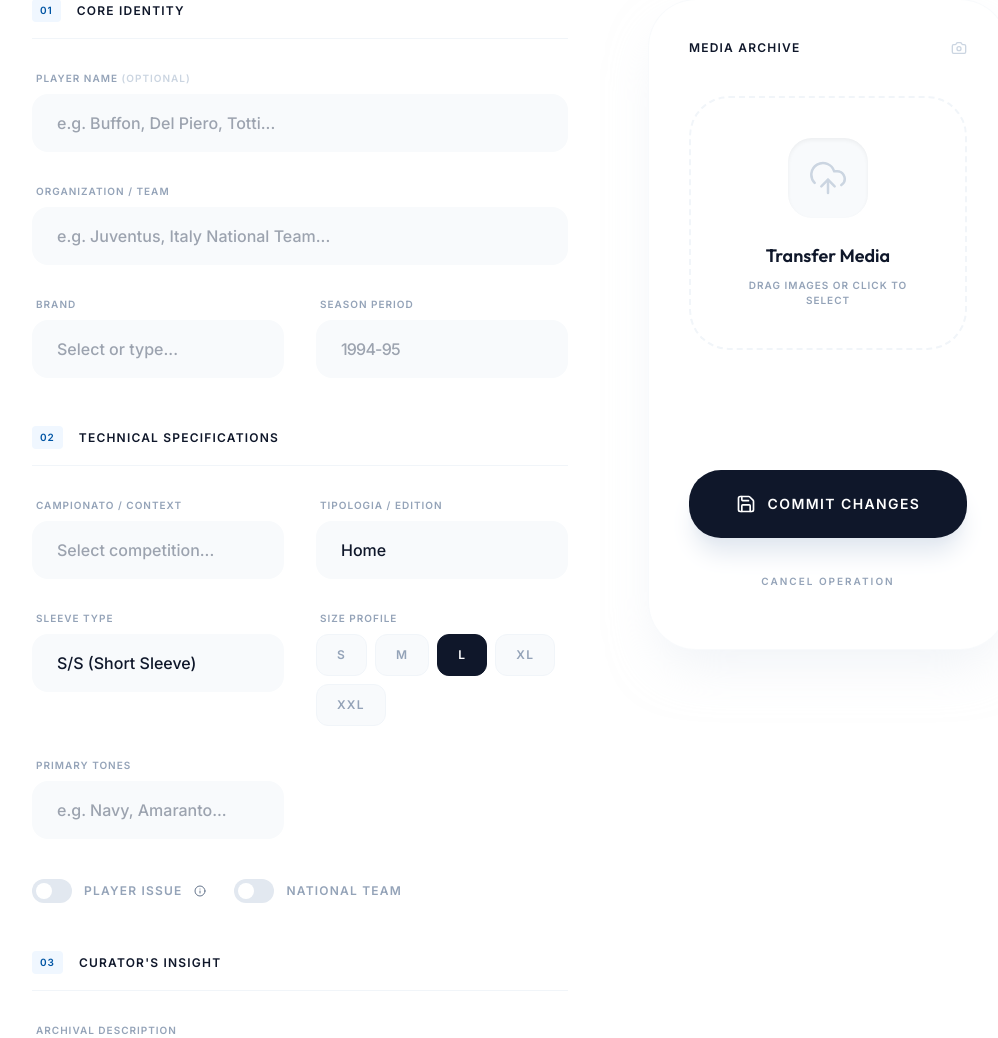
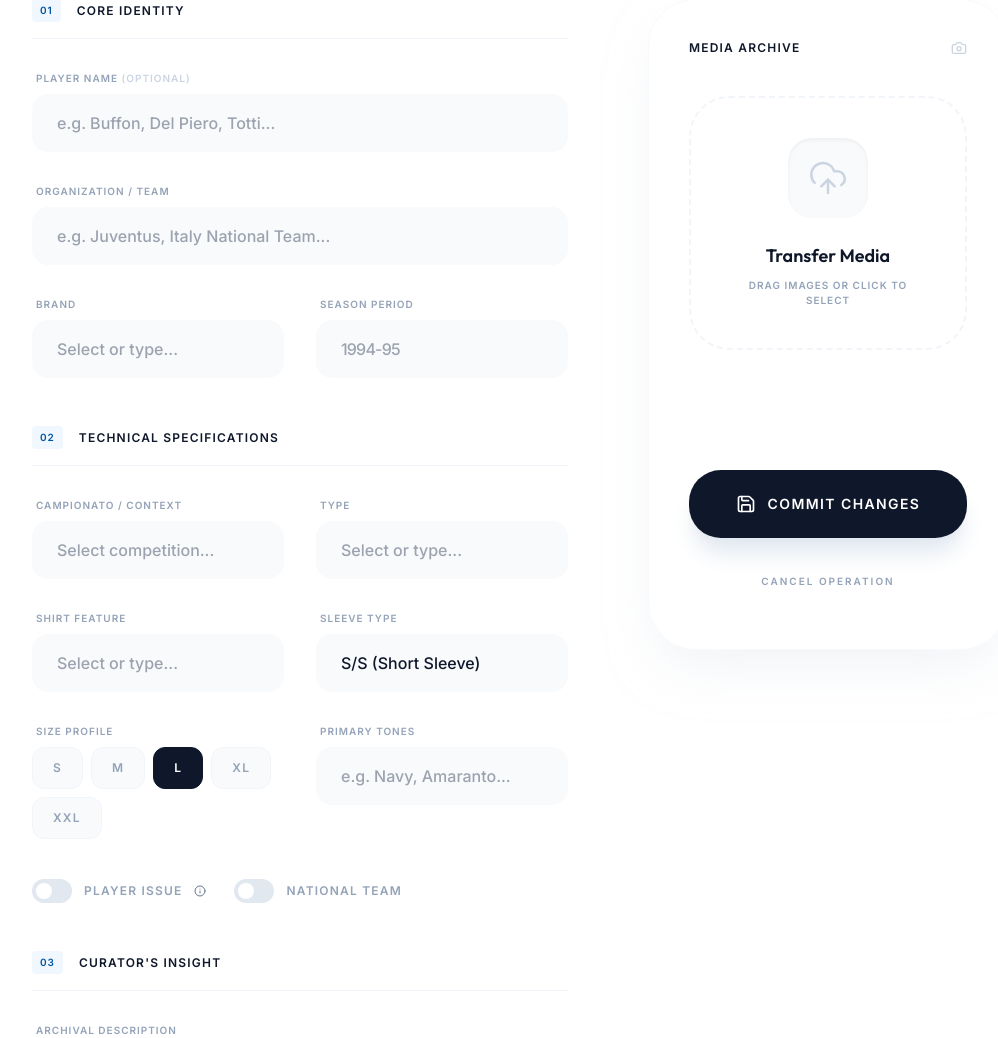
Before and after one commit to VitoAntonioPagone/kitaly, a Flask app: page /admin/new in a window 1280 px wide. Shown: the part 278-1316 px from the top of the page, without its empty margins (120-1118 px from the left). Run offline with Flask 3, Linux system fonts and the light colour scheme; the visitor is signed in with stand-in values (Sample User, id 1); some libraries are stand-ins or nearby versions.

Commit message:
feat: add 'type' field to shirts and update related templates for localization

```diff
--- a/app/__init__.py
+++ b/app/__init__.py
@@ -62,4 +62,56 @@ def create_app():
             'official_email': os.getenv('OFFICIAL_EMAIL')
         }
 
+    type_labels_it = {
+        'Shirt': 'Maglia',
+        'Training Shirt': 'Maglia allenamento',
+        'Polo Shirt': 'Polo',
+        'T-Shirt': 'Maglietta',
+        'Sweatshirt': 'Felpa',
+        'Hoodie': 'Felpa con cappuccio',
+        'Jacket': 'Giacca',
+        '1/4 Zip': '1/4 zip',
+        'Full Zip': 'Zip',
+        'Tracksuit': 'Tuta',
+        'Trousers': 'Pantaloni',
+        'Shorts': 'Pantaloncini',
+        'Gilet': 'Gilet',
+        'Vest': 'Canottiera',
+        'Accessories': 'Accessori',
+    }
+
+    @app.template_filter('type_label')
+    def type_label_filter(value):
+        if not value:
+            return ''
+        locale = str(get_locale() or 'en')
+        if locale == 'it':
+            return type_labels_it.get(value, value)
+        return value
+
+    @app.template_filter('type_label_or_shirt')
+    def type_label_or_shirt_filter(value):
+        locale = str(get_locale() or 'en')
+        if value:
+            return type_label_filter(value)
+        return 'Maglia' if locale == 'it' else 'Shirt'
+
+    @app.template_filter('display_name_localized')
+    def display_name_localized_filter(shirt):
+        parts = []
+        if getattr(shirt, 'player_name', None):
+            parts.append(shirt.player_name)
+        if getattr(shirt, 'maniche', None):
+            parts.append(shirt.maniche)
+        if getattr(shirt, 'squadra', None):
+            parts.append(shirt.squadra)
+        tipologia = getattr(shirt, 'tipologia', None)
+        if tipologia:
+            parts.append(tipologia)
+        parts.append(type_label_or_shirt_filter(getattr(shirt, 'type', None)))
+        if getattr(shirt, 'stagione', None):
+            stagione = shirt.stagione + ('*' if getattr(shirt, 'player_issued', False) else '')
+            parts.append(stagione)
+        return ' '.join([p for p in parts if p])
+
     return app
--- a/app/blueprints/admin.py
+++ b/app/blueprints/admin.py
@@ -122,7 +122,8 @@ def new_shirt():
                 taglia=taglia,
                 colore=request.form.get('colore'),
                 stagione=request.form.get('stagione'),
-                tipologia=request.form.get('tipologia'),
+                tipologia=request.form.get('tipologia') or None,
+                type=request.form.get('type'),
                 maniche=request.form.get('maniche'),
                 player_issued=bool(request.form.get('player_issued')),
                 nazionale=bool(request.form.get('nazionale')),
@@ -182,7 +183,8 @@ def edit_shirt(shirt_id):
             shirt.taglia = request.form.get('taglia')
             shirt.colore = request.form.get('colore')
             shirt.stagione = request.form.get('stagione')
-            shirt.tipologia = request.form.get('tipologia')
+            shirt.tipologia = request.form.get('tipologia') or None
+            shirt.type = request.form.get('type') or None
             shirt.maniche = request.form.get('maniche')
             shirt.player_issued = bool(request.form.get('player_issued'))
             shirt.nazionale = bool(request.form.get('nazionale'))
--- a/app/models.py
+++ b/app/models.py
@@ -16,7 +16,8 @@ class Shirt(db.Model):
     taglia = db.Column(db.String(10), nullable=False)
     colore = db.Column(db.String(50), nullable=False)
     stagione = db.Column(db.String(20), nullable=False)
-    tipologia = db.Column(db.String(50), nullable=False)
+    tipologia = db.Column(db.String(50), nullable=True)
+    type = db.Column(db.String(50), nullable=True)
     maniche = db.Column(db.String(50), nullable=True)
     player_issued = db.Column(db.Boolean, default=False)
     nazionale = db.Column(db.Boolean, default=False)
@@ -38,7 +39,7 @@ class Shirt(db.Model):
             parts.append(self.maniche)
         parts.append(self.squadra)
         parts.append(self.tipologia)
-        parts.append('Shirt')
+        parts.append(self.type or 'Shirt')
         parts.append(self.stagione + '*' if self.player_issued else self.stagione)
         return ' '.join(parts)
 
--- a/templates/admin/shirt_form.html
+++ b/templates/admin/shirt_form.html
@@ -96,17 +96,44 @@
 
                         <div class="space-y-2">
                             <label class="block text-[10px] font-bold uppercase tracking-widest text-slate-400 ml-1">{{
-                                _('Tipologia / Edition') }}</label>
-                            <select name="tipologia"
-                                class="w-full px-6 py-4 rounded-2xl bg-slate-50 border border-transparent focus:bg-white focus:border-italy-600 focus:ring-4 focus:ring-italy-100 outline-none transition-all font-medium text-slate-900 appearance-none cursor-pointer">
-                                <option value="Home" {{ 'selected' if shirt and shirt.tipologia=='Home' }}>Home</option>
-                                <option value="Away" {{ 'selected' if shirt and shirt.tipologia=='Away' }}>Away</option>
-                                <option value="Third" {{ 'selected' if shirt and shirt.tipologia=='Third' }}>Third
-                                </option>
-                                <option value="GK" {{ 'selected' if shirt and shirt.tipologia=='GK' }}>GK</option>
-                                <option value="Special" {{ 'selected' if shirt and shirt.tipologia=='Special' }}>Special
-                                </option>
-                            </select>
+                                _('Type') }}</label>
+                            {% set type_value = (shirt.type if shirt and shirt.type and shirt.type|lower != 'none' else '') %}
+                            <input type="text" name="type" list="types-list" value="{{ type_value }}"
+                                class="w-full px-6 py-4 rounded-2xl bg-slate-50 border border-transparent focus:bg-white focus:border-italy-600 focus:ring-4 focus:ring-italy-100 outline-none transition-all font-medium text-slate-900"
+                                placeholder="{{ _('Select or type...') }}">
+                            <datalist id="types-list">
+                                <option value="Shirt"></option>
+                                <option value="Training Shirt"></option>
+                                <option value="Polo Shirt"></option>
+                                <option value="T-Shirt"></option>
+                                <option value="Sweatshirt"></option>
+                                <option value="Hoodie"></option>
+                                <option value="Jacket"></option>
+                                <option value="1/4 Zip"></option>
+                                <option value="Full Zip"></option>
+                                <option value="Tracksuit"></option>
+                                <option value="Trousers"></option>
+                                <option value="Shorts"></option>
+                                <option value="Gilet"></option>
+                                <option value="Vest"></option>
+                                <option value="Accessories"></option>
+                            </datalist>
+                        </div>
+
+                        <div class="space-y-2">
+                            <label class="block text-[10px] font-bold uppercase tracking-widest text-slate-400 ml-1">{{
+                                _('Shirt Feature') }}</label>
+                            <input type="text" name="tipologia" list="features-list"
+                                value="{{ (shirt.tipologia or '') if shirt else '' }}"
+                                class="w-full px-6 py-4 rounded-2xl bg-slate-50 border border-transparent focus:bg-white focus:border-italy-600 focus:ring-4 focus:ring-italy-100 outline-none transition-all font-medium text-slate-900"
+                                placeholder="{{ _('Select or type...') }}">
+                            <datalist id="features-list">
+                                <option value="Home"></option>
+                                <option value="Away"></option>
+                                <option value="Third"></option>
+                                <option value="GK"></option>
+                                <option value="Special"></option>
+                            </datalist>
                         </div>
 
                         <div class="space-y-2">
--- a/templates/public/catalog.html
+++ b/templates/public/catalog.html
@@ -139,7 +139,7 @@
                         <div class="space-y-1">
                             <h3
                                 class="font-display font-semibold text-lg tracking-tight text-slate-900 group-hover:text-italy-600 transition-colors leading-snug">
-                                {{ shirt.display_name }}
+                                {{ shirt|display_name_localized }}
                             </h3>
                             {% if shirt.player_issued %}
                             <div class="inline-flex items-center gap-2 px-3 py-1.5 rounded-full bg-amber-50 text-amber-600 text-[10px] font-bold uppercase tracking-widest">
```
Also changed, not shown: migrations/versions/3b8f2a0a8d9a_add_type_field_to_shirts.py (added, +26 -0 lines), migrations/versions/7e2b1f6c8a41_merge_heads.py (added, +21 -0 lines), migrations/versions/9a2b6c1d0f4a_make_tipologia_nullable.py (added, +26 -0 lines), templates/admin/dashboard.html (+8 -0 lines), templates/public/shirt.html (+18 -12 lines).
